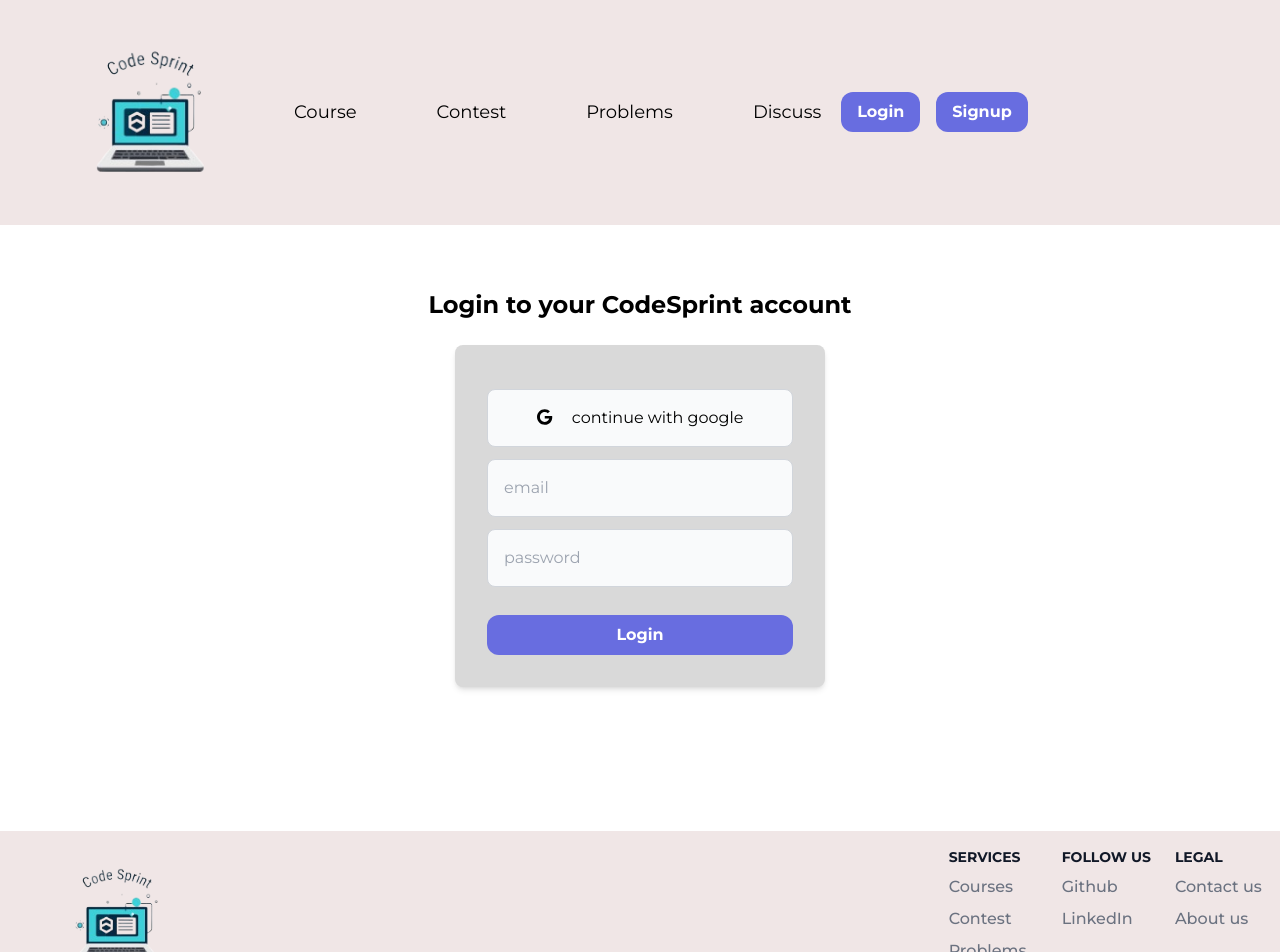
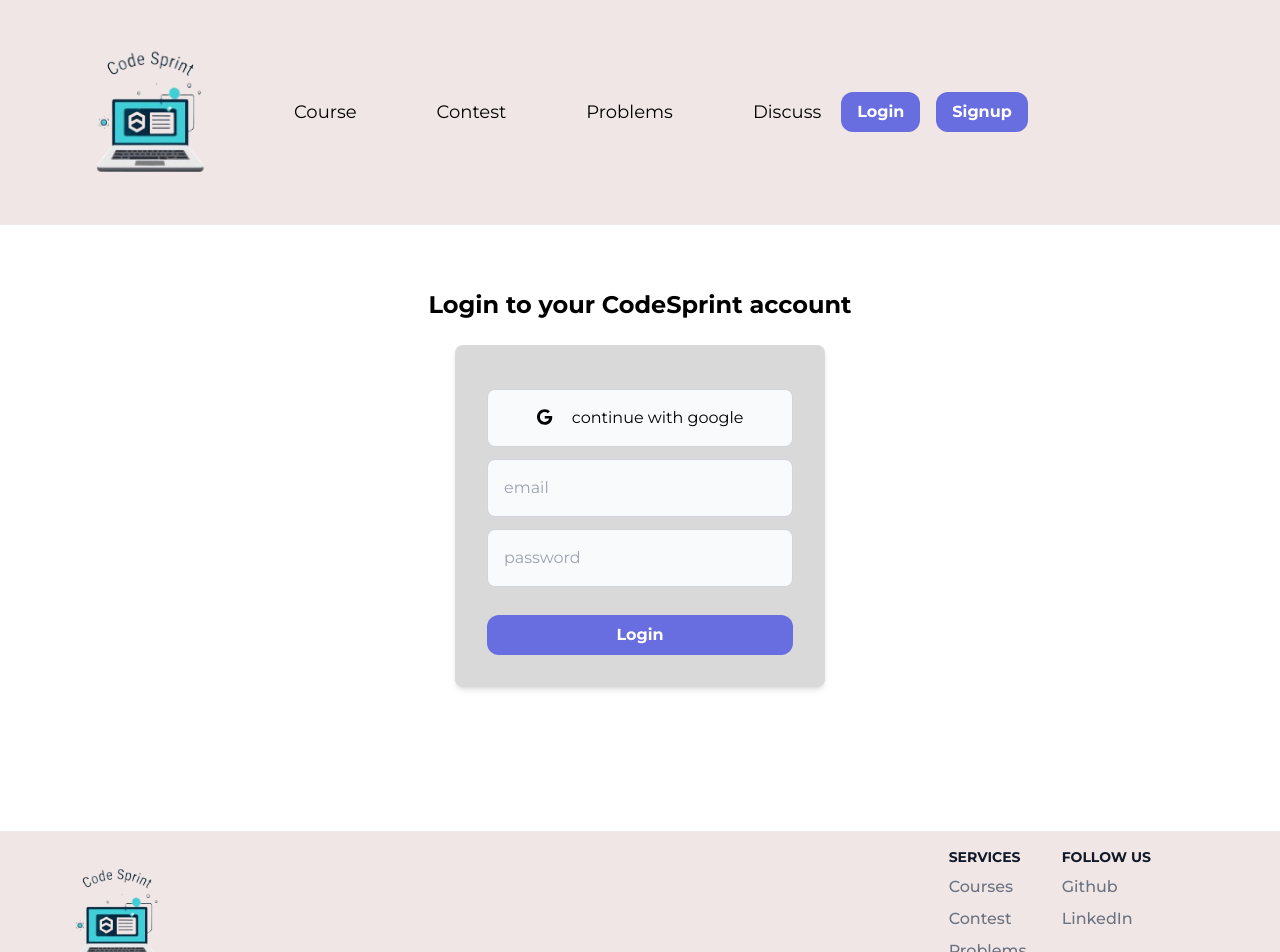
Before and after one commit to NischalKShaj/code_sprint_test_frontend, a Next.js app: page /login in a window 1280 px wide. Shown: the top 952 px of the page. Built offline with nearby package versions, Linux system fonts and the light colour scheme.

Commit message:
removed all the logs and the unwanted comments from the code

```diff
--- a/src/components/partials/Footer.tsx
+++ b/src/components/partials/Footer.tsx
@@ -45,7 +45,7 @@ const Footer = () => {
                   </Link>
                 </li>
                 <li>
-                  <Link href="/discuss" className="hover:underline">
+                  <Link href="/chat" className="hover:underline">
                     Discuss
                   </Link>
                 </li>
@@ -72,25 +72,6 @@ const Footer = () => {
                     className="hover:underline"
                   >
                     LinkedIn
-                  </Link>
-                </li>
-              </ul>
-            </div>
-
-            {/* Legal */}
-            <div>
-              <h2 className="mb-2 text-sm font-semibold text-gray-900 uppercase dark:text-black">
-                Legal
-              </h2>
-              <ul className="text-gray-500 dark:text-gray-400 font-medium space-y-2">
-                <li>
-                  <Link href="/contact" className="hover:underline">
-                    Contact us
-                  </Link>
-                </li>
-                <li>
-                  <Link href="/about" className="hover:underline">
-                    About us
                   </Link>
                 </li>
               </ul>
```
